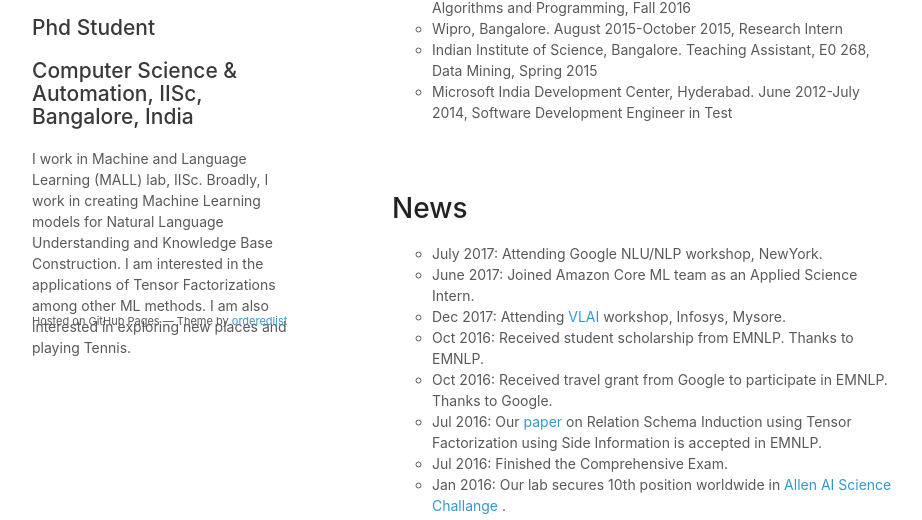
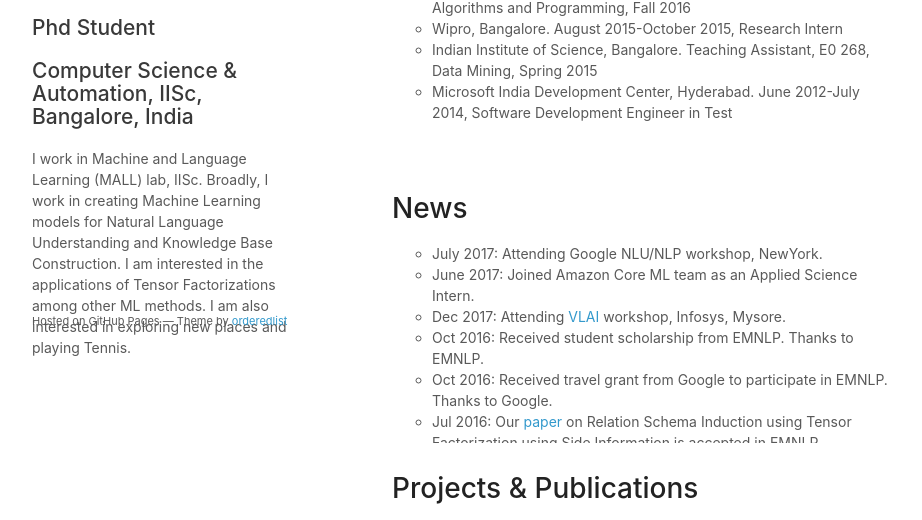
Before and after one commit to madhavcsa/madhavcsa.github.io, a plain HTML site: page index.html in a window 1280 px wide. Shown: the part 400-920 px from the top of the page, without its empty margins (178-1100 px from the left). Drawn offline with Linux system fonts and the light colour scheme.

Commit message:
Update index.html

```diff
--- a/index.html
+++ b/index.html
@@ -11,6 +11,13 @@
     <!--[if lt IE 9]>
     <script src="//html5shiv.googlecode.com/svn/trunk/html5.js"></script>
     <![endif]-->
+	<style>
+		.scroll-y {
+			    overflow-y: scroll;
+    			height: 200px;
+  			  margin-bottom: 30px;
+		}
+	  </style>
   </head>
   <body>
     <div class="wrapper" style="overflow:auto;">
@@ -43,7 +50,7 @@
       </section>
 
 
-      <section>
+      <section class="scroll-y">
 	<h1>News </h1>
 	  <ul type="circle">
 	    <li> July 2017: Attending Google NLU/NLP workshop, NewYork. </li>
```
